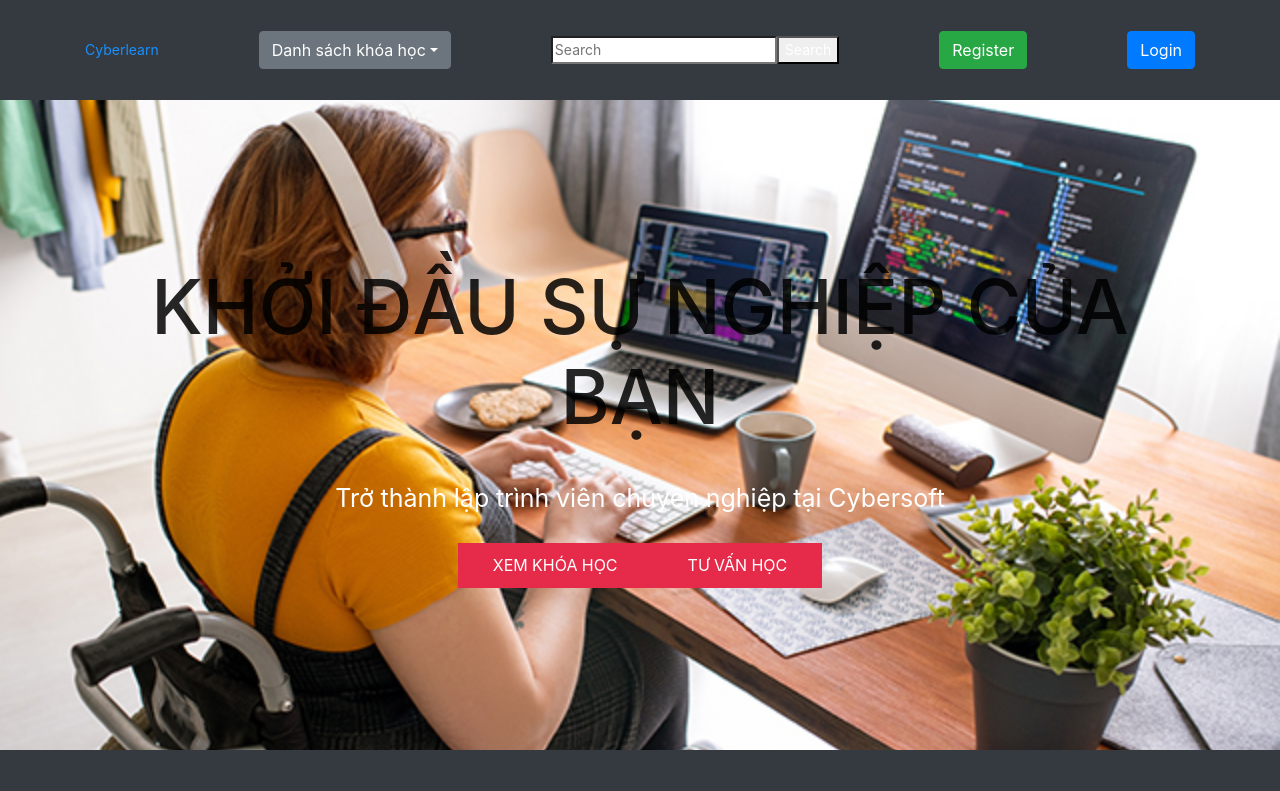
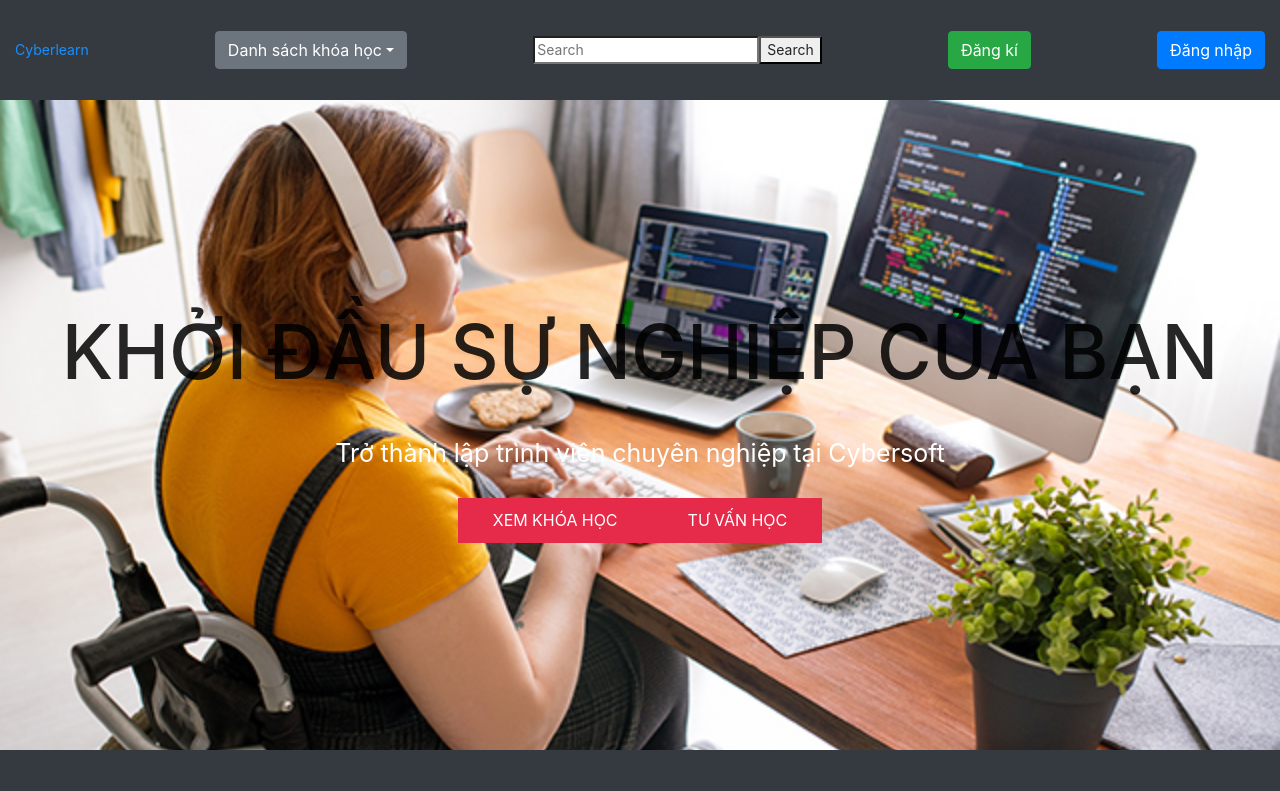
Before and after one commit to mair22/cyberlearning, a React (Create React App) app: page / in a window 1280 px wide. Shown: the top 791 px of the page. Built offline with nearby package versions, Linux system fonts and the light colour scheme.

Commit message:
dangnhap_dangki

```diff
--- a/src/assets/scss/_styles.scss
+++ b/src/assets/scss/_styles.scss
@@ -1,11 +1,8 @@
 @import './pages/home-page';
+@import './base/base';
 
 
-$c1-danger : white;
 
-div{
-    color:$c1-danger
-}
 
 .header .container{
     display: flex;
--- a/src/assets/scss/base/_base.scss
+++ b/src/assets/scss/base/_base.scss
@@ -0,0 +1,5 @@
+.container {
+    max-width: 1280px;
+    margin: auto;
+    padding: 50px 15px;
+}
--- a/src/components/FooterHome/FooterHome.jsx
+++ b/src/components/FooterHome/FooterHome.jsx
@@ -3,7 +3,7 @@ import React from "react";
 export default function FooterHome(props) {
   return (
     <div className="bg-dark">
-      <div className="container pt-5 pb-5">
+      <div className="container">
         <div className="row">
           <div className="col-4">
             <h2>LOGO</h2>
--- a/src/components/HeaderHome/HeaderHome.jsx
+++ b/src/components/HeaderHome/HeaderHome.jsx
@@ -46,8 +46,8 @@ export default function HeaderHome(props) {
           </button>
         </form>
         {/* <nav className="navbar"> */}
-          <NavLink className="btn btn-success" to="/registerpage">Register</NavLink>
-          <NavLink className="btn btn-primary" to="/loginpage">Login</NavLink>
+          <NavLink to="/registerpage" className="btn btn-success">Đăng kí</NavLink>
+          <NavLink to="/loginpage" className="btn btn-primary">Đăng nhập</NavLink>
         {/* </nav> */}
       </div>
     </header>
--- a/src/pages/LoginPage/LoginPage.jsx
+++ b/src/pages/LoginPage/LoginPage.jsx
@@ -2,6 +2,32 @@ import React from 'react'
 
 export default function LoginPage(props) {
   return (
-    <div>LoginPage</div>
+    <section className=" bg-image" style={{ backgroundImage: 'url("https://mdbcdn.b-cdn.net/img/Photos/new-templates/search-box/img4.webp")' }}>
+      <div className="mask d-flex align-items-center h-100 gradient-custom-3">
+        <div className="container h-100">
+          <div className="row d-flex justify-content-center align-items-center h-100">
+            <div className="col-12 col-md-9 col-lg-7 col-xl-6">
+              <div className="card" style={{ borderRadius: 15 }}>
+                <div className="card-body p-5">
+                  <h2 className="text-uppercase text-center mb-5">Đăng nhập</h2>
+                  <form>
+                    <div className="form-outline mb-4">
+                      <input type="text" id="" className="form-control form-control-lg" placeholder='Tài khoản' />
+                    </div>
+                    <div className="form-outline mb-4">
+                      <input type="password" id="" className="form-control form-control-lg" placeholder='Mật khẩu' />
+                    </div>
+                    <div className="d-flex justify-content-center">
+                      <button type="button" className="btn btn-success btn-block btn-lg gradient-custom-4 text-body">Đăng nhập</button>
+                    </div>
+                    <p className="text-center text-muted mt-5 mb-0">Bạn chưa có tài khoản? <a href="/registerpage" className="fw-bold text-body"><u>Đăng kí</u></a></p>
+                  </form>
+                </div>
+              </div>
+            </div>
+          </div>
+        </div>
+      </div>
+    </section>
   )
 }
--- a/src/pages/RegisterPage/RegisterPage.jsx
+++ b/src/pages/RegisterPage/RegisterPage.jsx
@@ -2,6 +2,44 @@ import React from 'react'
 
 export default function RegisterPage(props) {
   return (
-    <div>RegisterPage</div>
+    <section className=" bg-image" style={{ backgroundImage: 'url("https://mdbcdn.b-cdn.net/img/Photos/new-templates/search-box/img4.webp")' }}>
+      <div className="mask d-flex align-items-center h-100 gradient-custom-3">
+        <div className="container h-100">
+          <div className="row d-flex justify-content-center align-items-center h-100">
+            <div className="col-12 col-md-9 col-lg-7 col-xl-6">
+              <div className="card" style={{ borderRadius: 15 }}>
+                <div className="card-body p-5">
+                  <h2 className="text-uppercase text-center mb-5">Đăng ký</h2>
+                  <form>
+                    <div className="form-outline mb-4">
+                      <input type="text" id="" className="form-control form-control-lg" placeholder='Tài khoản' />
+                    </div>
+                    <div className="form-outline mb-4">
+                      <input type="password" id="" className="form-control form-control-lg" placeholder='Mật khẩu' />
+                    </div>
+                    <div className="form-outline mb-4">
+                      <input type="password" id="" className="form-control form-control-lg" placeholder='Nhập lại mật khẩu' />
+                    </div>
+                    <div className="form-outline mb-4">
+                      <input type="text" id="" className="form-control form-control-lg" placeholder='Họ tên' />
+                    </div>
+                    <div className="form-outline mb-4">
+                      <input type="email" id="" className="form-control form-control-lg" placeholder='Email' />
+                    </div>
+                    <div className="form-outline mb-4">
+                      <input type="number" id="f" className="form-control form-control-lg" placeholder='Số điện thoại' />
+                    </div>
+                    <div className="d-flex justify-content-center">
+                      <button type="button" className="btn btn-success btn-block btn-lg gradient-custom-4 text-body">Đăng ký</button>
+                    </div>
+                    <p className="text-center text-muted mt-5 mb-0">Bạn đã có tài khoản? <a href="/loginpage" className="fw-bold text-body"><u>Đăng nhập</u></a></p>
+                  </form>
+                </div>
+              </div>
+            </div>
+          </div>
+        </div>
+      </div>
+    </section>
   )
 }
--- a/src/templates/HomeTemplate.jsx
+++ b/src/templates/HomeTemplate.jsx
@@ -12,7 +12,7 @@ export default function HomeTemplate(props) {
         return (
           <>
             <HeaderHome {...propsRoute} />
-            <div style={{ minHeight: "70vh" }}>
+            <div>
               <props.component {...propsRoute} />
             </div>
             <FooterHome {...propsRoute} />
```
